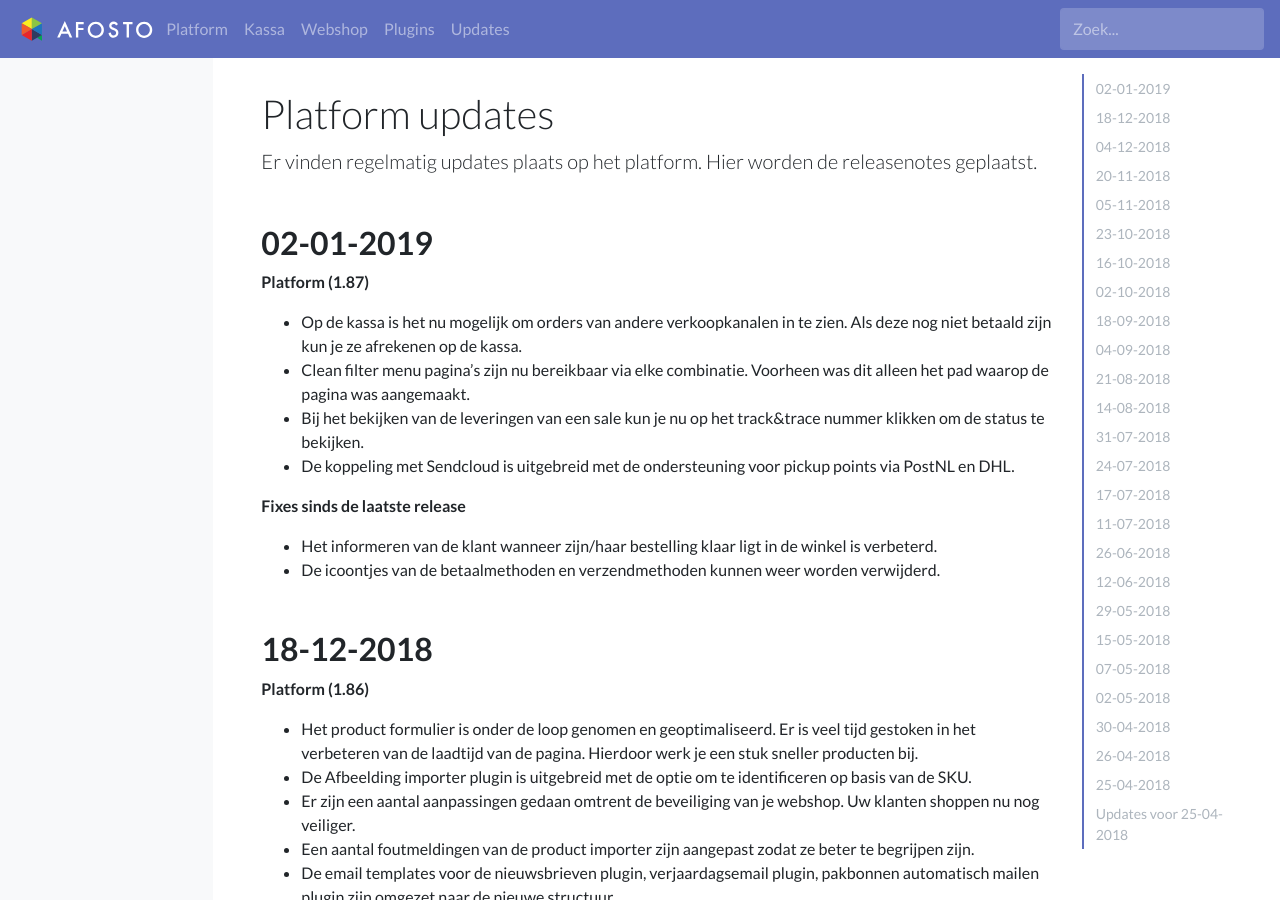
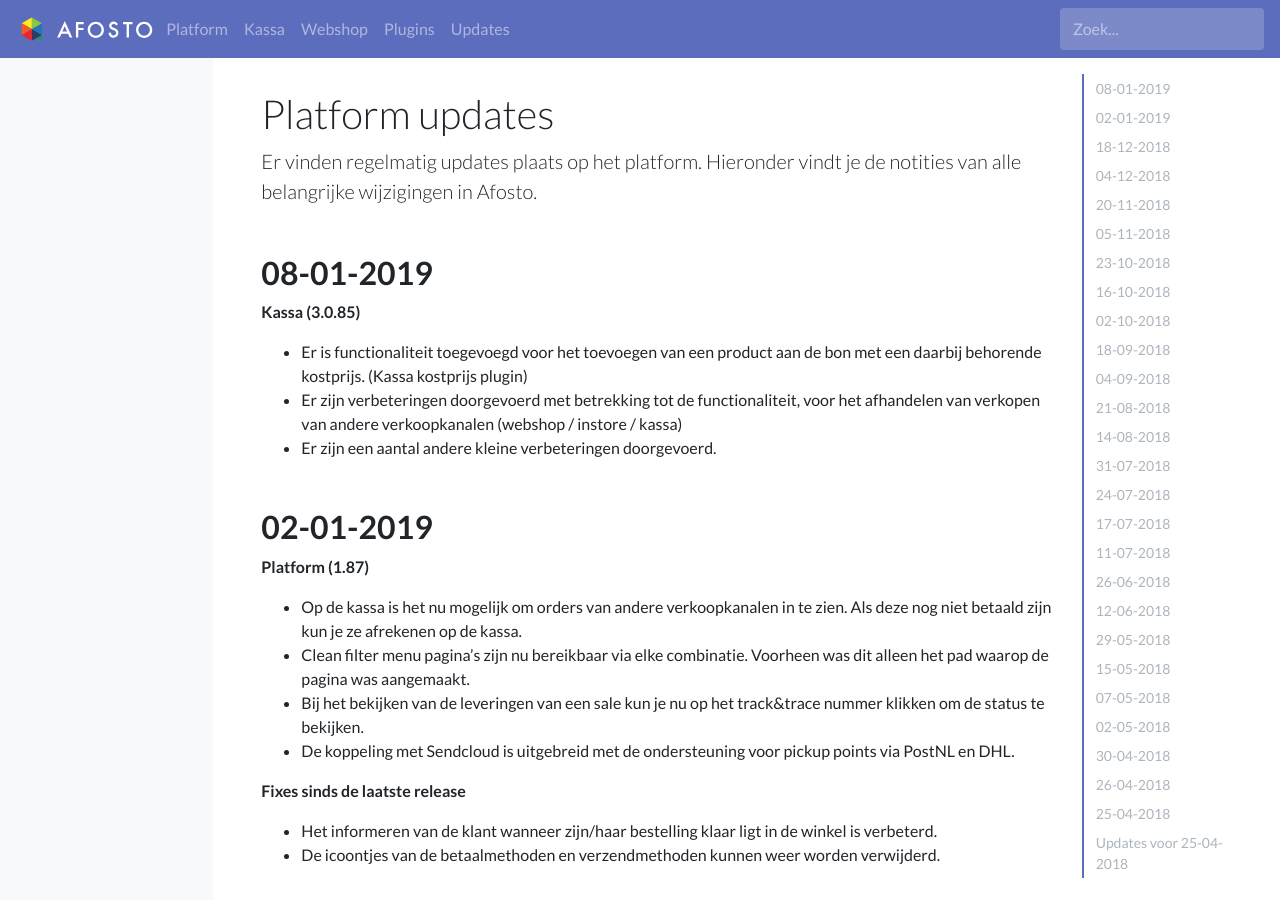
Before and after one commit to afosto/afosto-docs, a Jekyll site: the page built from updates.md, in a window 1280 px wide and 900 px high. Built offline with Jekyll 4.4.1, drawn with Linux system fonts in a browser that asks for light colours; a script that is not in the unit is left out.

Commit message:
release updates 08-01-2019 (#127)
- added release notes
- bumped latest date

```diff
--- a/index.html
+++ b/index.html
@@ -14,7 +14,7 @@ title: Alles wat je moet weten over Afosto op één plek.
         <input type="text" class="form-control form-control-lg" id="af-home-search">
       </form>
       <small class="col-12 text-center text-muted">
-        Laatste update<br> <a href="{{ site.url }}/updates">2 januari 2019</a>
+        Laatste update<br> <a href="{{ site.url }}/updates">8 januari 2019</a>
       </small>
     </div>
   </div>
--- a/updates.md
+++ b/updates.md
@@ -1,12 +1,20 @@
 ---
 layout: updates
 title: Platform updates
-description: Er vinden regelmatig updates plaats op het platform. Hier worden de releasenotes geplaatst.
+description: Er vinden regelmatig updates plaats op het platform. Hieronder vindt je de notities van alle belangrijke wijzigingen in Afosto.
 group: updates
 toc: true
 redirect_from:
     - /releases
 ---
+
+## 08-01-2019
+**Kassa (3.0.85)**
+
+- Er is functionaliteit toegevoegd voor het toevoegen van een product aan de bon met een daarbij behorende kostprijs. (Kassa kostprijs plugin)
+- Er zijn verbeteringen doorgevoerd met betrekking tot de functionaliteit, voor het afhandelen van verkopen van andere verkoopkanalen (webshop / instore / kassa)
+- Er zijn een aantal andere kleine verbeteringen doorgevoerd.
+
 
 
 ## 02-01-2019
```
